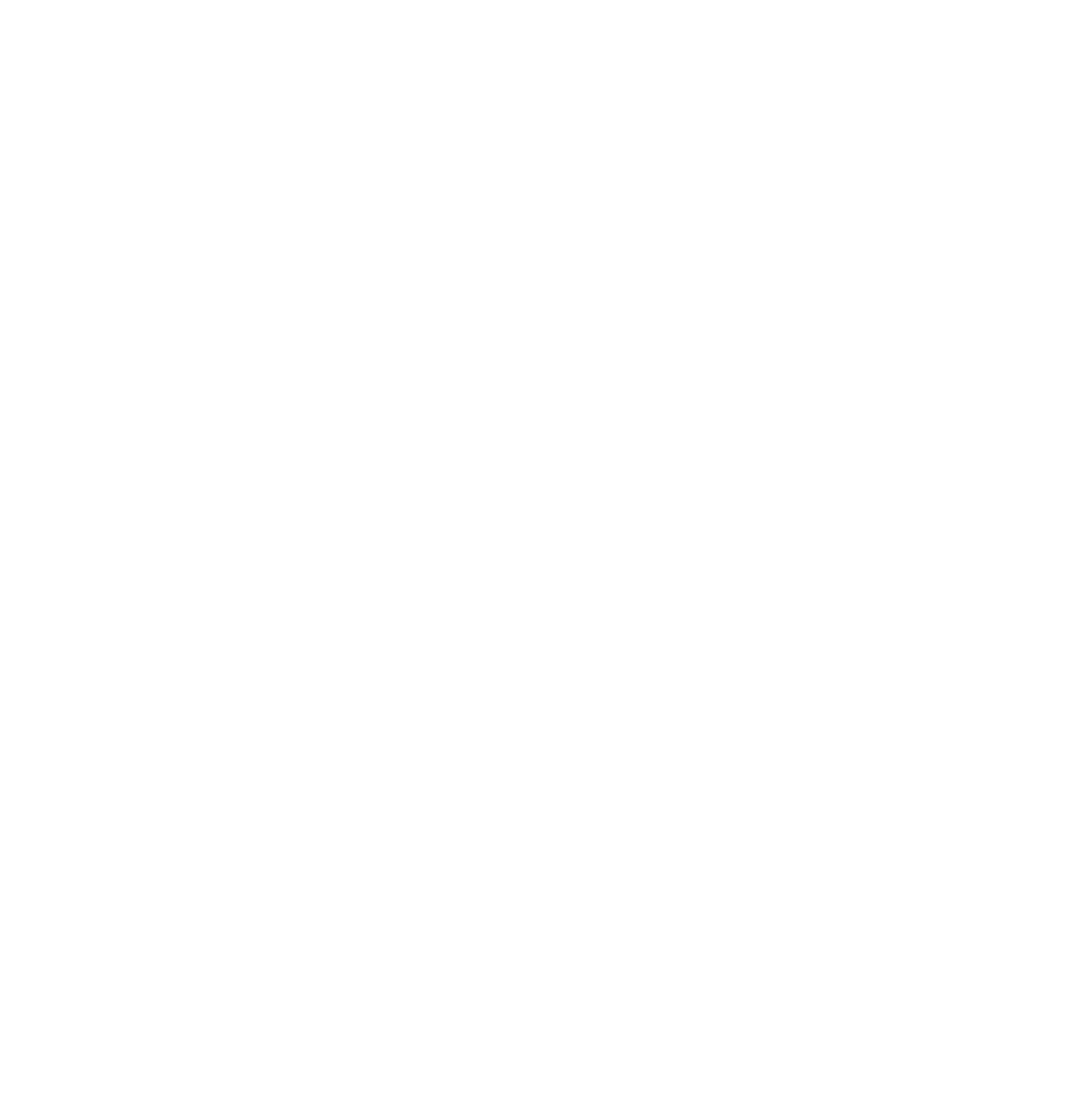
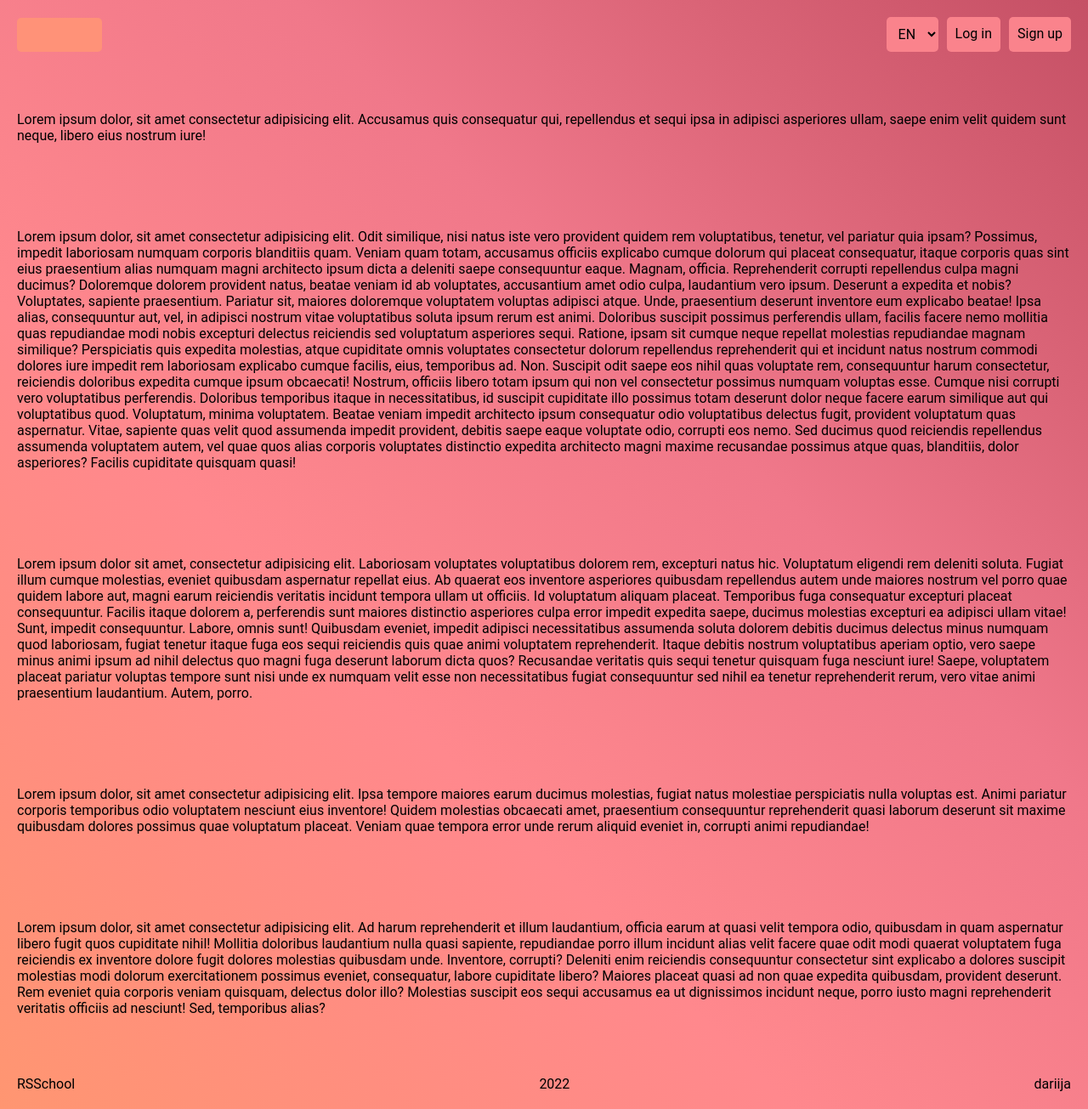
Before and after one commit to dariija/project-management-app, a React (Create React App) app: page / in a window 1280 px wide. Shown: the whole page at 85% size. Before the commit the page ends 800 px from the top, so only its background shows below. Built offline with nearby package versions, Linux system fonts and the light colour scheme.

Commit message:
feat: add welcome page

```diff
--- a/src/components/app/App.module.css
+++ b/src/components/app/App.module.css
@@ -0,0 +1,6 @@
+.app_wrapper {
+    min-height: 100vh;
+    display: flex;
+    flex-direction: column;
+    background-image: linear-gradient(to right top, #ff9671, #ff9278, #ff8e7f, #ff8b86, #ff888d, #fa838c, #f57d8b, #f0788a, #e56e81, #da6477, #d05a6e, #c55065);
+}
--- a/src/components/app/App.tsx
+++ b/src/components/app/App.tsx
@@ -1,7 +1,22 @@
+import { Route, Routes } from 'react-router-dom';
+import Footer from '../footer/Footer';
+import HeaderContainer from '../header/HeaderContainer';
+import Main from '../main/Main';
+import WelcomePage from '../pages/welcome/WelcomePage';
 import styles from './App.module.css';
 
 function App() {
-  return <></>;
+  return (
+    <div className={styles.app_wrapper}>
+      <HeaderContainer />
+      <Main>
+        <Routes>
+          <Route path="/" element={<WelcomePage />} />
+        </Routes>
+      </Main>
+      <Footer />
+    </div>
+  );
 }
 
 export default App;
--- /dev/null
+++ b/src/components/pages/welcome/WelcomePage.module.css
@@ -0,0 +1,3 @@
+.section {
+    padding: 50px 0;
+}
--- /dev/null
+++ b/src/components/pages/welcome/WelcomePage.tsx
@@ -0,0 +1,81 @@
+import styles from './WelcomePage.module.css';
+
+export default function WelcomePage() {
+  return (
+    <>
+      <section className={styles.section}>
+        Lorem ipsum dolor, sit amet consectetur adipisicing elit. Accusamus quis consequatur qui,
+        repellendus et sequi ipsa in adipisci asperiores ullam, saepe enim velit quidem sunt neque,
+        libero eius nostrum iure!
+      </section>
+      <section className={styles.section}>
+        Lorem ipsum dolor, sit amet consectetur adipisicing elit. Odit similique, nisi natus iste
+        vero provident quidem rem voluptatibus, tenetur, vel pariatur quia ipsam? Possimus, impedit
+        laboriosam numquam corporis blanditiis quam. Veniam quam totam, accusamus officiis explicabo
+        cumque dolorum qui placeat consequatur, itaque corporis quas sint eius praesentium alias
+        numquam magni architecto ipsum dicta a deleniti saepe consequuntur eaque. Magnam, officia.
+        Reprehenderit corrupti repellendus culpa magni ducimus? Doloremque dolorem provident natus,
+        beatae veniam id ab voluptates, accusantium amet odio culpa, laudantium vero ipsum. Deserunt
+        a expedita et nobis? Voluptates, sapiente praesentium. Pariatur sit, maiores doloremque
+        voluptatem voluptas adipisci atque. Unde, praesentium deserunt inventore eum explicabo
+        beatae! Ipsa alias, consequuntur aut, vel, in adipisci nostrum vitae voluptatibus soluta
+        ipsum rerum est animi. Doloribus suscipit possimus perferendis ullam, facilis facere nemo
+        mollitia quas repudiandae modi nobis excepturi delectus reiciendis sed voluptatum asperiores
+        sequi. Ratione, ipsam sit cumque neque repellat molestias repudiandae magnam similique?
+        Perspiciatis quis expedita molestias, atque cupiditate omnis voluptates consectetur dolorum
+        repellendus reprehenderit qui et incidunt natus nostrum commodi dolores iure impedit rem
+        laboriosam explicabo cumque facilis, eius, temporibus ad. Non. Suscipit odit saepe eos nihil
+        quas voluptate rem, consequuntur harum consectetur, reiciendis doloribus expedita cumque
+        ipsum obcaecati! Nostrum, officiis libero totam ipsum qui non vel consectetur possimus
+        numquam voluptas esse. Cumque nisi corrupti vero voluptatibus perferendis. Doloribus
+        temporibus itaque in necessitatibus, id suscipit cupiditate illo possimus totam deserunt
+        dolor neque facere earum similique aut qui voluptatibus quod. Voluptatum, minima voluptatem.
+        Beatae veniam impedit architecto ipsum consequatur odio voluptatibus delectus fugit,
+        provident voluptatum quas aspernatur. Vitae, sapiente quas velit quod assumenda impedit
+        provident, debitis saepe eaque voluptate odio, corrupti eos nemo. Sed ducimus quod
+        reiciendis repellendus assumenda voluptatem autem, vel quae quos alias corporis voluptates
+        distinctio expedita architecto magni maxime recusandae possimus atque quas, blanditiis,
+        dolor asperiores? Facilis cupiditate quisquam quasi!
+      </section>
+      <section className={styles.section}>
+        Lorem ipsum dolor sit amet, consectetur adipisicing elit. Laboriosam voluptates voluptatibus
+        dolorem rem, excepturi natus hic. Voluptatum eligendi rem deleniti soluta. Fugiat illum
+        cumque molestias, eveniet quibusdam aspernatur repellat eius. Ab quaerat eos inventore
+        asperiores quibusdam repellendus autem unde maiores nostrum vel porro quae quidem labore
+        aut, magni earum reiciendis veritatis incidunt tempora ullam ut officiis. Id voluptatum
+        aliquam placeat. Temporibus fuga consequatur excepturi placeat consequuntur. Facilis itaque
+        dolorem a, perferendis sunt maiores distinctio asperiores culpa error impedit expedita
+        saepe, ducimus molestias excepturi ea adipisci ullam vitae! Sunt, impedit consequuntur.
+        Labore, omnis sunt! Quibusdam eveniet, impedit adipisci necessitatibus assumenda soluta
+        dolorem debitis ducimus delectus minus numquam quod laboriosam, fugiat tenetur itaque fuga
+        eos sequi reiciendis quis quae animi voluptatem reprehenderit. Itaque debitis nostrum
+        voluptatibus aperiam optio, vero saepe minus animi ipsum ad nihil delectus quo magni fuga
+        deserunt laborum dicta quos? Recusandae veritatis quis sequi tenetur quisquam fuga nesciunt
+        iure! Saepe, voluptatem placeat pariatur voluptas tempore sunt nisi unde ex numquam velit
+        esse non necessitatibus fugiat consequuntur sed nihil ea tenetur reprehenderit rerum, vero
+        vitae animi praesentium laudantium. Autem, porro.
+      </section>
+      <section className={styles.section}>
+        Lorem ipsum dolor, sit amet consectetur adipisicing elit. Ipsa tempore maiores earum ducimus
+        molestias, fugiat natus molestiae perspiciatis nulla voluptas est. Animi pariatur corporis
+        temporibus odio voluptatem nesciunt eius inventore! Quidem molestias obcaecati amet,
+        praesentium consequuntur reprehenderit quasi laborum deserunt sit maxime quibusdam dolores
+        possimus quae voluptatum placeat. Veniam quae tempora error unde rerum aliquid eveniet in,
+        corrupti animi repudiandae!
+      </section>
+      <section className={styles.section}>
+        Lorem ipsum dolor, sit amet consectetur adipisicing elit. Ad harum reprehenderit et illum
+        laudantium, officia earum at quasi velit tempora odio, quibusdam in quam aspernatur libero
+        fugit quos cupiditate nihil! Mollitia doloribus laudantium nulla quasi sapiente, repudiandae
+        porro illum incidunt alias velit facere quae odit modi quaerat voluptatem fuga reiciendis ex
+        inventore dolore fugit dolores molestias quibusdam unde. Inventore, corrupti? Deleniti enim
+        reiciendis consequuntur consectetur sint explicabo a dolores suscipit molestias modi dolorum
+        exercitationem possimus eveniet, consequatur, labore cupiditate libero? Maiores placeat
+        quasi ad non quae expedita quibusdam, provident deserunt. Rem eveniet quia corporis veniam
+        quisquam, delectus dolor illo? Molestias suscipit eos sequi accusamus ea ut dignissimos
+        incidunt neque, porro iusto magni reprehenderit veritatis officiis ad nesciunt! Sed,
+        temporibus alias?
+      </section>
+    </>
+  );
+}
```
